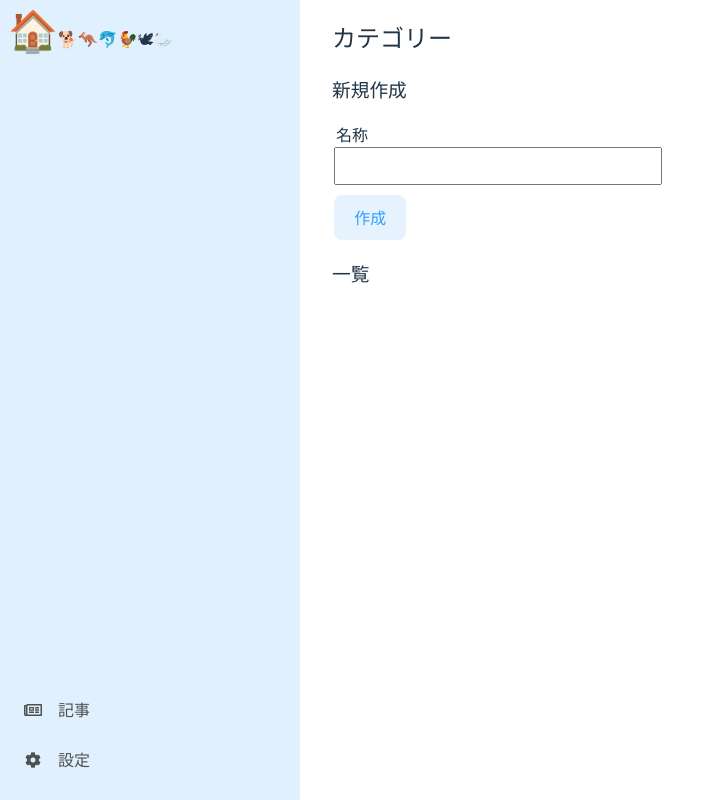
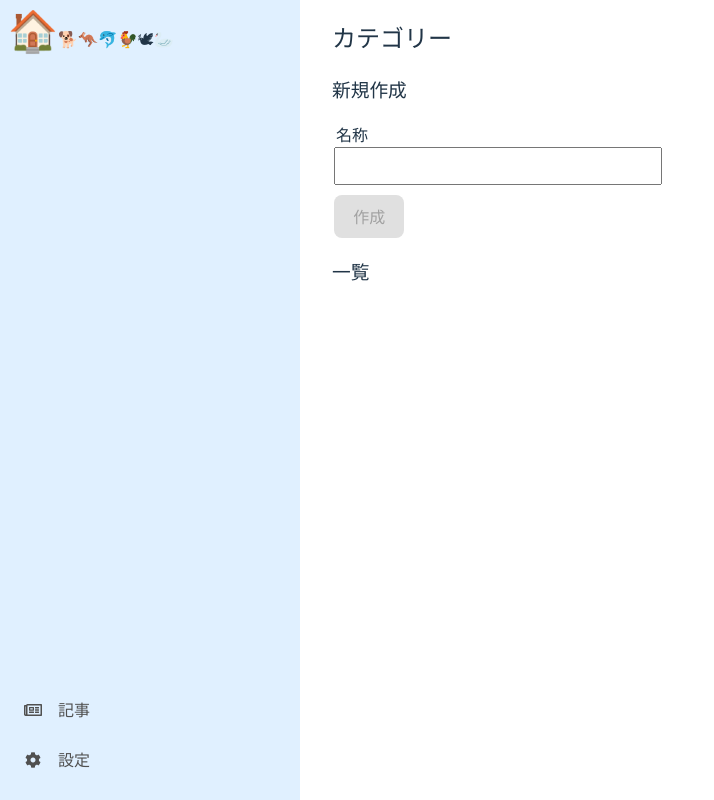
Before and after one commit to kakei-akihiko/portal, a Vue app: page /#/categories in a window 1280 px wide. Shown: the whole page, without its empty margins (0-714 px from the left). Built offline with nearby package versions, Linux system fonts and the light colour scheme.

Commit message:
ボタンの外観統一

```diff
--- a/src/components/panels/articles/ArticlePanel.vue
+++ b/src/components/panels/articles/ArticlePanel.vue
@@ -12,16 +12,10 @@
         :expanded="expanded"
         @click="expandButtonClick"
       />
-      <button
-        class="article-read-button"
-        @click="articleReadButtonClick"
-      >
+      <button @click="articleReadButtonClick">
         <i class="far fa-newspaper"></i>
       </button>
-      <button
-        class="article-edit-button"
-        @click="articleEditButtonClick"
-      >
+      <button @click="articleEditButtonClick">
         <i class="fas fa-edit"></i>
       </button>
     </div>
@@ -140,22 +134,4 @@ const expandButtonClick = () => {
   gap: 5px;
   align-items: center;
 }
-
-.article-edit-button {
-  border-width: 0;
-  background-color: var(--button-background);
-}
-
-.article-edit-button:hover {
-  background-color: var(--button-hover-background);
-}
-
-.article-read-button {
-  border-width: 0;
-  background-color: var(--button-background);
-}
-
-.article-read-button:hover {
-  background-color: var(--button-hover-background);
-}
 </style>
--- a/src/style.css
+++ b/src/style.css
@@ -40,21 +40,35 @@ h1 {
 
 button {
   border-radius: 8px;
-  border: 1px solid transparent;
+  border-width: 0;
   padding: 0.6em 1.2em;
   font-size: 1em;
   font-weight: 500;
   font-family: inherit;
-  background-color: #1a1a1a;
+  background-color: var(--button-background);
   cursor: pointer;
   transition: border-color 0.25s;
+  user-select: none;
 }
+
 button:hover {
   border-color: #646cff;
+  background-color: var(--button-hover-background);
 }
+
+button:disabled,
+button:disabled:hover {
+  background-color: #E0E0E0;
+  cursor: auto;
+}
+
 button:focus,
 button:focus-visible {
   outline: 4px auto -webkit-focus-ring-color;
+}
+
+button:has(i) {
+  border-width: 0;
 }
 
 .card {
@@ -77,7 +91,4 @@ button:focus-visible {
   a:hover {
     color: #747bff;
   }
-  button {
-    background-color: #f9f9f9;
-  }
 }
--- a/src/views/categories/CategoryPage.vue
+++ b/src/views/categories/CategoryPage.vue
@@ -24,7 +24,7 @@
         <fieldset class="form-group">
           <button
             :disabled="cardNewCategoryCreateButtonDisabled"
-            class="create-button primary-button"
+            class="create-button"
             @click="createCategoryButtonClick"
           >
             作成
@@ -150,22 +150,4 @@ const exportButtonClick = category => {
   height: 2rem;
   max-width: 20rem;
 }
-
-.primary-button {
-  background-color: hsl(209 100% 85% / 1);
-  color: hsl(209 100% 20% / 1);
-  border-color: hsl(209 100% 85% / 1);
-}
-
-.primary-button:disabled {
-  background-color: hsl(209 100% 95% / 1);
-  color: hsl(209 100% 60% / 1);
-  border-color: hsl(209 100% 95% / 1);
-}
-
-.primary-button:hover:not([disabled]) {
-  background-color: hsl(209 100% 75% / 1);
-  color: hsl(209 100% 20% / 1);
-  border-color: hsl(209 100% 75% / 1);
-}
 </style>
```
